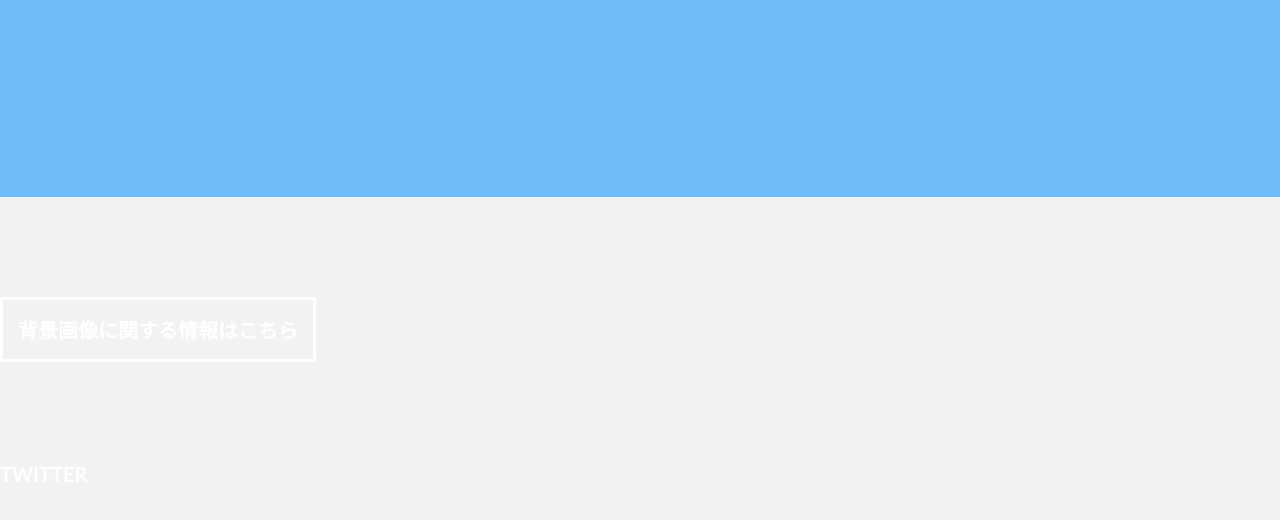
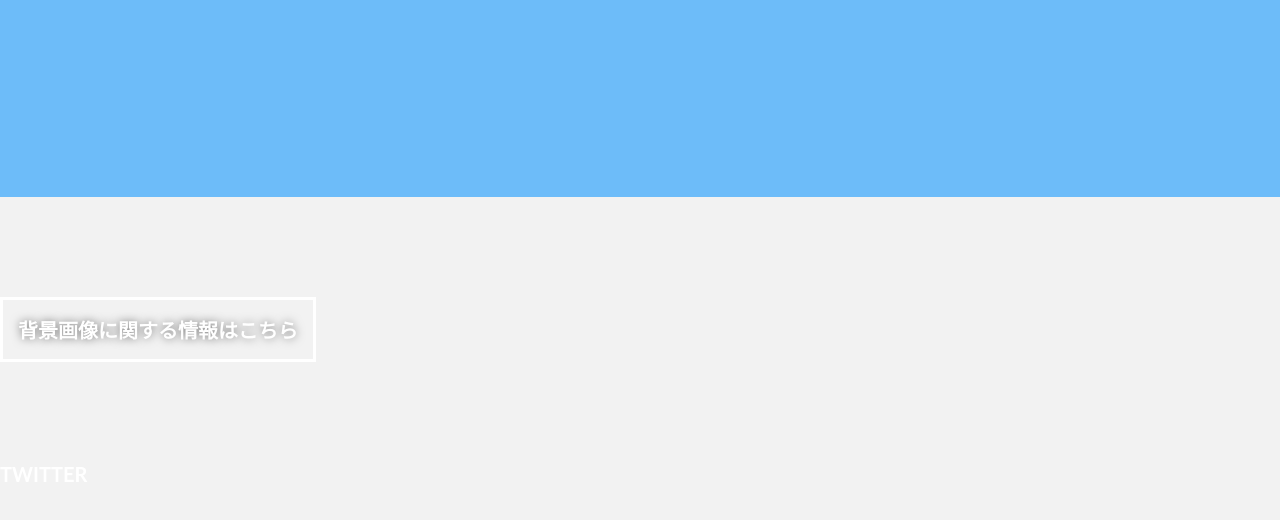
Before and after one commit to jin-aiit-a1824jj/css_sampel, a plain HTML site: page session5/index.html in a window 1280 px wide. Shown: the part 272-792 px from the top of the page. Drawn offline with Linux system fonts and the light colour scheme.

Commit message:
using text-shadow

```diff
--- a/session5/style.css
+++ b/session5/style.css
@@ -70,5 +70,8 @@ header {
 
 div#background-img {
     background: url('img/bg.jpg'); /* no-repeat right top; repeat-x repeat-y*/
+}
 
+div#background-img a {
+    text-shadow: 0 0 10px rgba(0, 0, 0, 0.5);
 }
```
